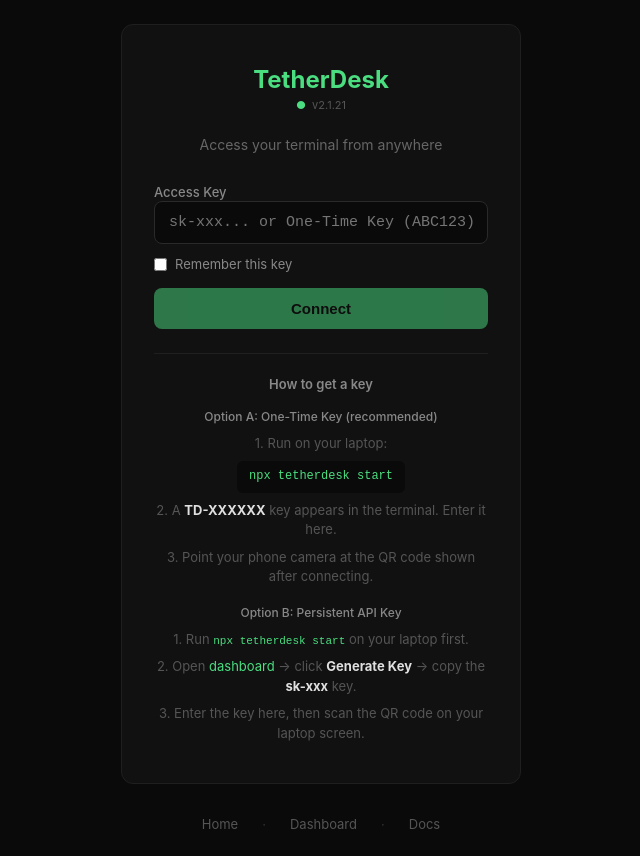
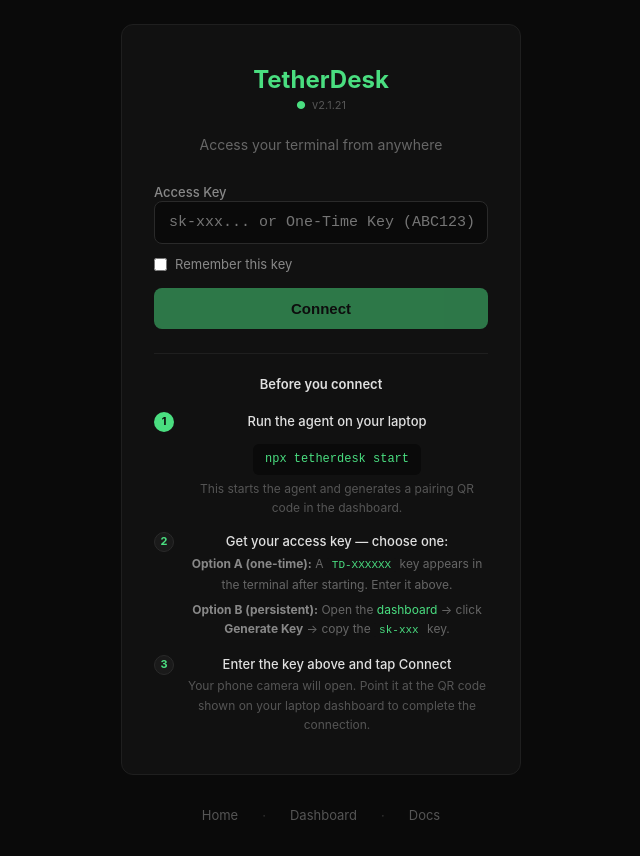
Before and after one commit to wi5nuu/Tetherdesk, a Next.js app in the folder apps/web/: page /access in a window 1280 px wide. Shown: the whole page, without its empty margins (319-959 px from the left). Built offline with nearby package versions, Linux system fonts and the light colour scheme.

Commit message:
fix: dashboard + access page — clear step-by-step instructions, correct command npx tetherdesk start

```diff
--- a/apps/web/app/access/page.tsx
+++ b/apps/web/app/access/page.tsx
@@ -146,33 +146,43 @@
         </form>
 
         <div style={s.setup}>
-          <div style={{ fontWeight: 600, color: "#888", marginBottom: 12 }}>How to get a key</div>
+          <div style={{ fontWeight: 600, color: "#e0e0e0", marginBottom: 16 }}>Before you connect</div>
 
-          <div style={{ fontWeight: 500, fontSize: 12, color: "#888" }}>Option A: One-Time Key (recommended)</div>
-          <div style={s.setupStep}>
-            1. Run on your laptop:
-          </div>
-          <div style={s.setupCode}>npx tetherdesk start</div>
-          <div style={s.setupStep}>
-            2. A <strong style={{ color: "#e0e0e0" }}>TD-XXXXXX</strong> key appears in the terminal. Enter it here.
-          </div>
-          <div style={s.setupStep}>
-            3. Point your phone camera at the QR code shown after connecting.
-          </div>
+          <div style={{ display: "flex", flexDirection: "column", gap: 14 }}>
+            {/* Step 1 */}
+            <div style={{ display: "flex", gap: 12, alignItems: "flex-start" }}>
+              <span style={{ background: "#4ade80", color: "#0a0a0a", borderRadius: "50%", width: 20, height: 20, display: "flex", alignItems: "center", justifyContent: "center", fontSize: 11, fontWeight: 700, flexShrink: 0, marginTop: 1 }}>1</span>
+              <div>
+                <div style={{ fontSize: 13, color: "#e0e0e0", fontWeight: 500, marginBottom: 4 }}>Run the agent on your laptop</div>
+                <div style={s.setupCode}>npx tetherdesk start</div>
+                <div style={{ fontSize: 12, color: "#555", marginTop: 4 }}>This starts the agent and generates a pairing QR code in the dashboard.</div>
+              </div>
+            </div>
 
-          <div style={{ fontWeight: 500, fontSize: 12, color: "#888", marginTop: 16 }}>Option B: Persistent API Key</div>
-          <div style={s.setupStep}>
-            1. Run <code style={{ color: "#4ade80", fontSize: 11 }}>npx tetherdesk start</code> on your laptop first.
-          </div>
-          <div style={s.setupStep}>
-            2. Open{" "}
-            <Link href="/dashboard" className="link-hover" style={{ color: "#4ade80", textDecoration: "none" }}>
-              dashboard
-            </Link>{" "}
-            → click <strong style={{ color: "#e0e0e0" }}>Generate Key</strong> → copy the <strong style={{ color: "#e0e0e0" }}>sk-xxx</strong> key.
-          </div>
-          <div style={s.setupStep}>
-            3. Enter the key here, then scan the QR code on your laptop screen.
+            {/* Step 2 — Option A */}
+            <div style={{ display: "flex", gap: 12, alignItems: "flex-start" }}>
+              <span style={{ background: "#1a1a1a", color: "#4ade80", border: "1px solid #2a2a2a", borderRadius: "50%", width: 20, height: 20, display: "flex", alignItems: "center", justifyContent: "center", fontSize: 11, fontWeight: 700, flexShrink: 0, marginTop: 1 }}>2</span>
+              <div>
+                <div style={{ fontSize: 13, color: "#e0e0e0", fontWeight: 500, marginBottom: 2 }}>Get your access key — choose one:</div>
+                <div style={{ fontSize: 12, color: "#666", marginBottom: 6 }}>
+                  <strong style={{ color: "#888" }}>Option A (one-time):</strong> A <code style={{ color: "#4ade80", fontSize: 11, background: "#111", padding: "1px 5px", borderRadius: 3 }}>TD-XXXXXX</code> key appears in the terminal after starting. Enter it above.
+                </div>
+                <div style={{ fontSize: 12, color: "#666" }}>
+                  <strong style={{ color: "#888" }}>Option B (persistent):</strong> Open the{" "}
+                  <Link href="/dashboard" className="link-hover" style={{ color: "#4ade80", textDecoration: "none" }}>dashboard</Link>
+                  {" "}→ click <strong style={{ color: "#888" }}>Generate Key</strong> → copy the <code style={{ color: "#4ade80", fontSize: 11, background: "#111", padding: "1px 5px", borderRadius: 3 }}>sk-xxx</code> key.
+                </div>
+              </div>
+            </div>
+
+            {/* Step 3 */}
+            <div style={{ display: "flex", gap: 12, alignItems: "flex-start" }}>
+              <span style={{ background: "#1a1a1a", color: "#4ade80", border: "1px solid #2a2a2a", borderRadius: "50%", width: 20, height: 20, display: "flex", alignItems: "center", justifyContent: "center", fontSize: 11, fontWeight: 700, flexShrink: 0, marginTop: 1 }}>3</span>
+              <div>
+                <div style={{ fontSize: 13, color: "#e0e0e0", fontWeight: 500, marginBottom: 2 }}>Enter the key above and tap Connect</div>
+                <div style={{ fontSize: 12, color: "#555" }}>Your phone camera will open. Point it at the QR code shown on your laptop dashboard to complete the connection.</div>
+              </div>
+            </div>
           </div>
         </div>
 
```
Also changed, not shown: apps/web/app/dashboard/page.tsx (+10 -12 lines).
